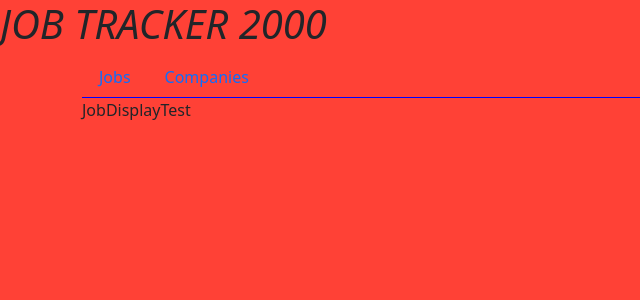
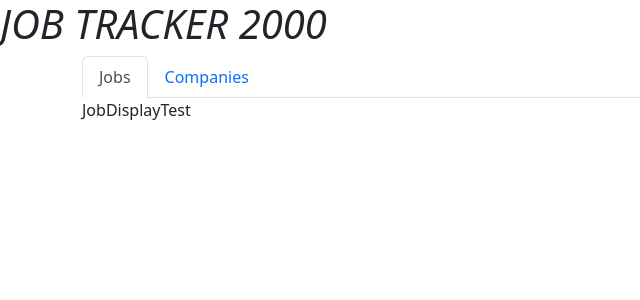
Before and after one commit to W0bbeg0ng/Job-Tracker-2000, a React app: page / in a window 1280 px wide. Shown: the top 300 px of the page, without its empty margins (0-640 px from the left). Built offline with nearby package versions, Linux system fonts and the light colour scheme.

Commit message:
css work

```diff
--- a/src/client/components/Tab.jsx
+++ b/src/client/components/Tab.jsx
@@ -24,9 +24,11 @@ class Tab extends Component {
     } = this;
 
     let className = 'nav-item';
+    let linkClass = 'nav-link'
 
     if (activeTab === label) {
       className += ' active';
+      linkClass += ' active'
     }
 
     return (
@@ -34,7 +36,7 @@ class Tab extends Component {
         className={className}
         onClick={onClick}
       >
-        <a class="nav-link" href="#">{label}</a>
+        <a class={linkClass} href="#">{label}</a>
       </li>
     );
   }
--- a/src/client/styles/style.scss
+++ b/src/client/styles/style.scss
@@ -1,7 +1,3 @@
-$nav-tabs-border-color: blue;
-$dropdown-link-color: purple;
-$body-bg: #ff4136;
-
 @import "~bootstrap/scss/bootstrap";
 
 
```
